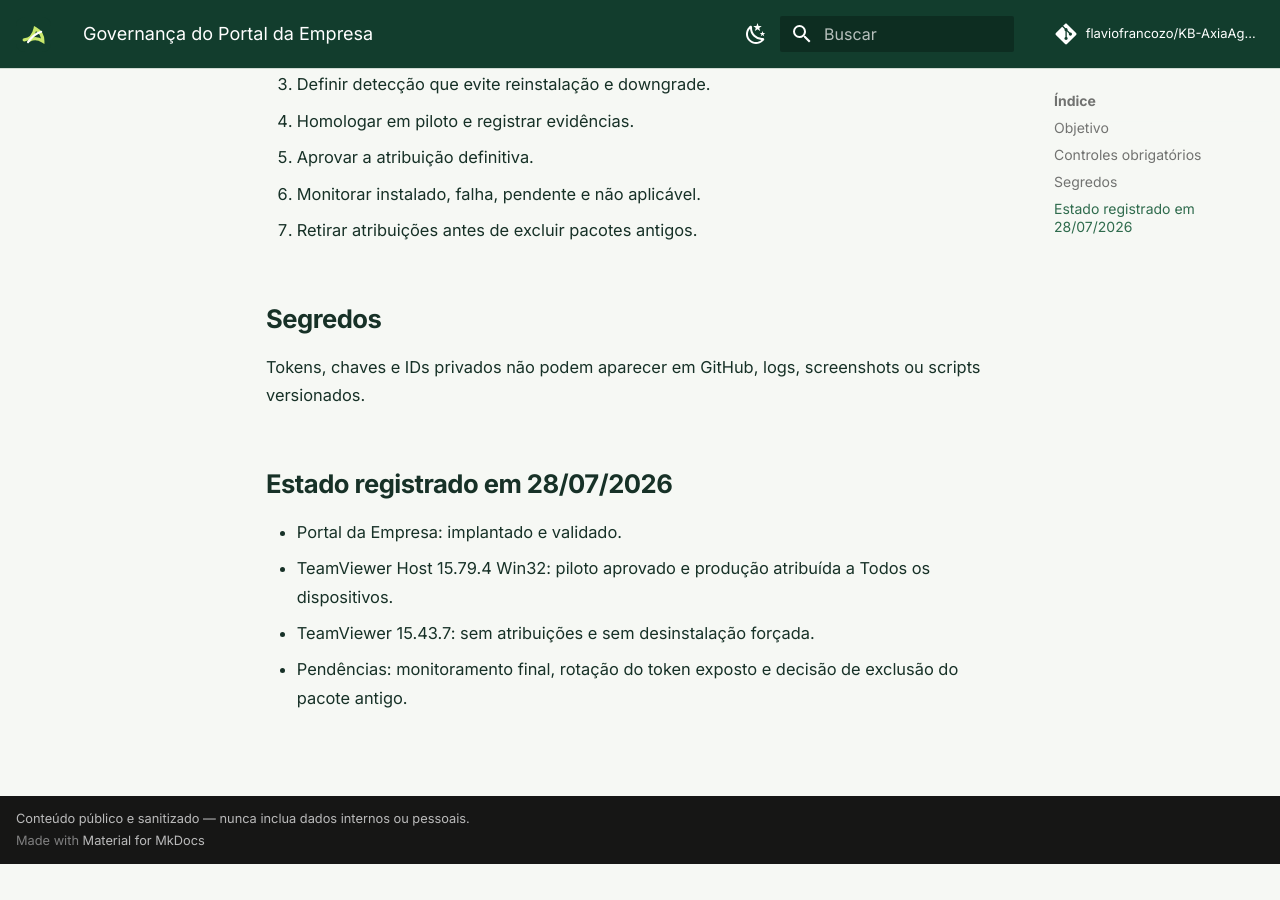
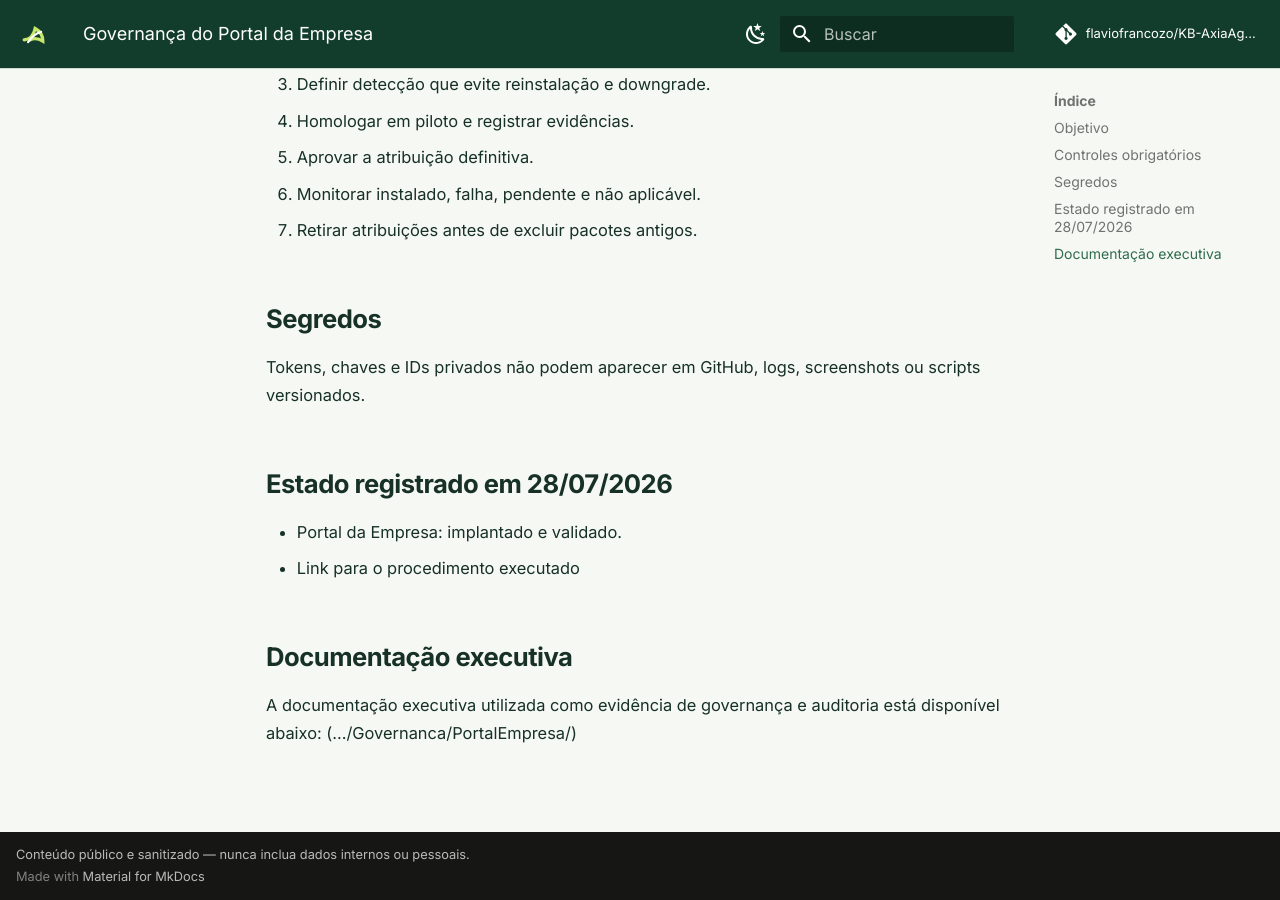
Before and after one commit to flaviofrancozo/KB-AxiaAgro, an MkDocs documentation site: the page built from docs/governanca/Portal-Empresa.md, in a window 1280 px wide and 900 px high, scrolled down 539 px. Built offline with MkDocs 1.6.1 and Material for MkDocs 9.7.7, drawn with Linux system fonts in a browser that asks for light colours; comment, search, counter and statistics services are not loaded; before the commit the page ends 1403 px from its top, so only the background shows below that.

Commit message:
Update Portal-Empresa.md

```diff
--- a/docs/governanca/Portal-Empresa.md
+++ b/docs/governanca/Portal-Empresa.md
@@ -21,6 +21,9 @@ Tokens, chaves e IDs privados não podem aparecer em GitHub, logs, screenshots o
 ## Estado registrado em 28/07/2026
 
 - Portal da Empresa: implantado e validado.
-- TeamViewer Host 15.79.4 Win32: piloto aprovado e produção atribuída a Todos os dispositivos.
-- TeamViewer 15.43.7: sem atribuições e sem desinstalação forçada.
-- Pendências: monitoramento final, rotação do token exposto e decisão de exclusão do pacote antigo.
+- Link para o procedimento executado
+
+## Documentação executiva
+
+A documentação executiva utilizada como evidência de governança e auditoria está disponível abaixo:
+(.../Governanca/PortalEmpresa/)
```
